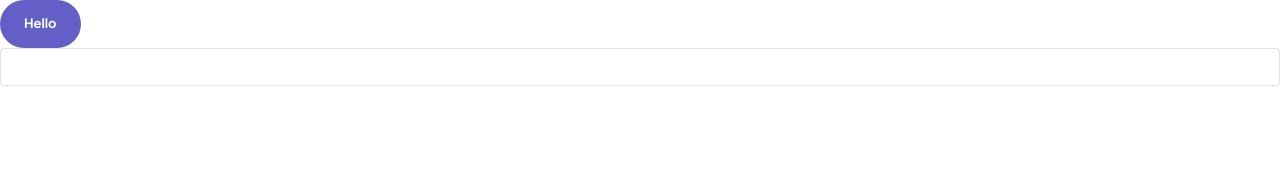
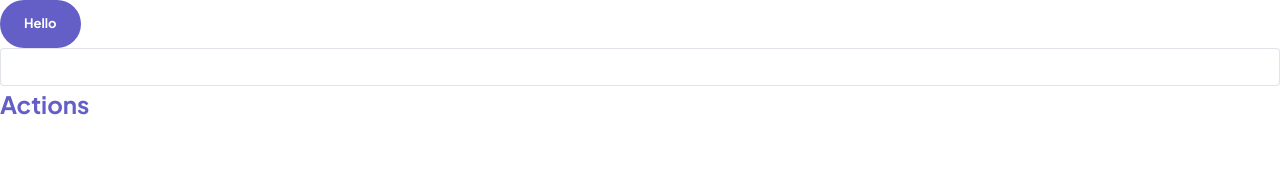
Before and after one commit to Yussif20/kanban-board, a React (Vite) app: page / in a window 1280 px wide. Shown: the top 176 px of the page. Built offline with nearby package versions, Linux system fonts and the light colour scheme.

Commit message:
add the dropdown

```diff
--- a/package.json
+++ b/package.json
@@ -10,6 +10,7 @@
     "preview": "vite preview"
   },
   "dependencies": {
+    "@radix-ui/themes": "^3.1.4",
     "class-variance-authority": "^0.7.0",
     "clsx": "^2.1.1",
     "react": "^18.3.1",
--- a/src/App.jsx
+++ b/src/App.jsx
@@ -1,4 +1,5 @@
 import Button from './components/Button';
+import DropdownPrimitive from './components/DropdownPrimitive';
 import TextField from './components/TextField';
 
 function App() {
@@ -6,6 +7,19 @@ function App() {
     <div className="text-main-purple font-plus-jakarta text-heading-xl">
       <Button>Hello</Button>
       <TextField />
+      <DropdownPrimitive
+        items={{
+          delete: {
+            label: 'Delete',
+            onClick: () => console.log('Delete'),
+          },
+          edit: {
+            label: 'Edit',
+            onClick: () => console.log('Delete'),
+          },
+        }}
+        triggerComponent={() => <button>Actions</button>}
+      />
     </div>
   );
 }
--- /dev/null
+++ b/src/components/DropdownPrimitive.jsx
@@ -0,0 +1,46 @@
+import * as DropdownMenu from '@radix-ui/react-dropdown-menu';
+import clsx from 'clsx';
+
+/**
+ *  @param {Object} props
+ * @param {function} props.triggerComponent
+ * @param {object} props.items
+ * @param {string} props.items.label - The text to display in the dropdown
+ * @param {function} props.items.onClick - The function to run when the item is clicked
+ * @returns {JSX.Element}
+ */
+
+const DropdownPrimitive = ({ triggerComponent, items }) => {
+  return (
+    <DropdownMenu.Root>
+      <DropdownMenu.Trigger asChild>
+        {triggerComponent && triggerComponent()}
+      </DropdownMenu.Trigger>
+
+      <DropdownMenu.Portal>
+        <DropdownMenu.Content
+          className="data-[side=top]:animate-slideDownAndFade data-[side=right]:animate-slideLeftAndFade data-[side=bottom]:animate-slideUpAndFade data-[side=left]:animate-slideRightAndFade min-w-48 rounded-lg bg-white shadow will-change-[opacity,transform]"
+          sideOffset={32}
+        >
+          {items &&
+            Object.keys(items).map((item) => (
+              <DropdownMenu.Item
+                className={clsx(
+                  'group cursor-pointer p-4 text-body-l leading-none outline-none data-[highlighted]:bg-light-grey',
+                  {
+                    'text-red': items[item].label.includes('Delete'),
+                  }
+                )}
+                key={items[item].label}
+                onClick={items[item].onClick}
+              >
+                {items[item].label}
+              </DropdownMenu.Item>
+            ))}
+        </DropdownMenu.Content>
+      </DropdownMenu.Portal>
+    </DropdownMenu.Root>
+  );
+};
+
+export default DropdownPrimitive;
```
Also changed, not shown: 1 other file (tests, documents, lock files or other folders).
